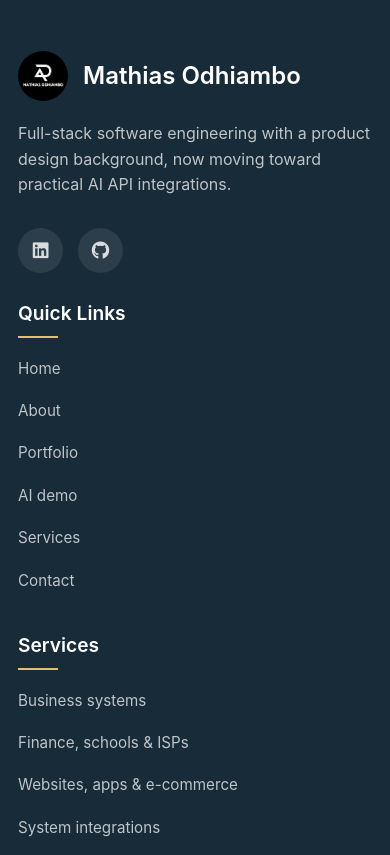
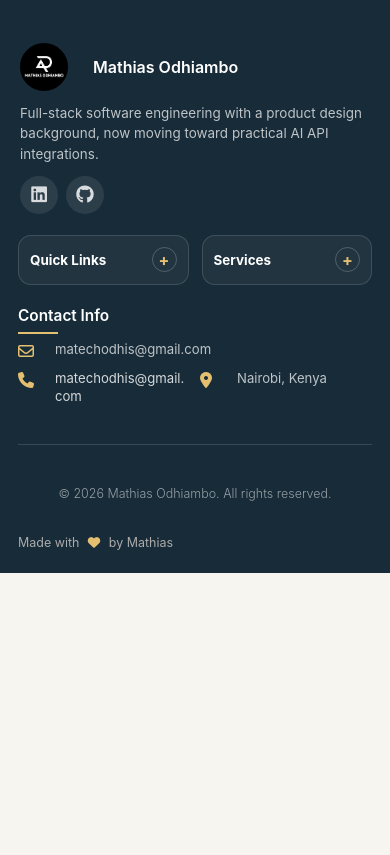
Before and after one commit to mato002/portfolio, a plain HTML site: page index.html in a window 390 px wide. Shown: the part 2480-3335 px from the top of the page. After the commit the page ends 3053 px from the top, so only its background shows below. Drawn offline with nearby package versions, Linux system fonts and the light colour scheme.

Commit message:
Collapse footer navigation on mobile

```diff
--- a/index.html
+++ b/index.html
@@ -191,8 +191,8 @@
                     </div>
                 </div>
 
-                <div class="footer-section">
-                    <h4>Quick Links</h4>
+                <details class="footer-section footer-accordion" open>
+                    <summary>Quick Links</summary>
                     <ul class="footer-links">
                         <li><a href="index.html">Home</a></li>
                         <li><a href="about.html">About</a></li>
@@ -201,17 +201,17 @@
                         <li><a href="services.html">Services</a></li>
                         <li><a href="contact.html">Contact</a></li>
                     </ul>
-                </div>
+                </details>
 
-                <div class="footer-section">
-                    <h4>Services</h4>
+                <details class="footer-section footer-accordion" open>
+                    <summary>Services</summary>
                     <ul class="footer-links">
                         <li><a href="services.html">Business systems</a></li>
-                        <li><a href="services.html">Finance, schools & ISPs</a></li>
-                        <li><a href="services.html">Websites, apps & e-commerce</a></li>
+                        <li><a href="services.html">Finance, schools &amp; ISPs</a></li>
+                        <li><a href="services.html">Websites, apps &amp; e-commerce</a></li>
                         <li><a href="services.html">System integrations</a></li>
                     </ul>
-                </div>
+                </details>
 
                 <div class="footer-section">
                     <h4>Contact Info</h4>
--- a/index.js
+++ b/index.js
@@ -61,6 +61,19 @@ function closeMenu(e){
 document.addEventListener('DOMContentLoaded', function() {
     const currentYear = document.getElementById('current-year');
     if (currentYear) currentYear.textContent = new Date().getFullYear();
+
+    const footerAccordionQuery = window.matchMedia('(max-width: 768px)');
+    const syncFooterAccordions = function() {
+        document.querySelectorAll('.footer-accordion').forEach(function(section) {
+            section.open = !footerAccordionQuery.matches;
+        });
+    };
+    syncFooterAccordions();
+    if (footerAccordionQuery.addEventListener) {
+        footerAccordionQuery.addEventListener('change', syncFooterAccordions);
+    } else {
+        footerAccordionQuery.addListener(syncFooterAccordions);
+    }
 
     const closeBtn = document.querySelector('.menu-close');
     if (closeBtn) closeBtn.addEventListener('click', closeMenu);
--- a/pages.css
+++ b/pages.css
@@ -353,3 +353,51 @@ body:not(:has(#header)) > #about.about-page { background: radial-gradient(ellips
     .about-page .tab-btn { font-size: .7rem; }
     .ai-panel-heading { align-items: flex-start; flex-direction: column; gap: 8px; }
 }
+
+/* Footer navigation collapses into a compact phone grid. */
+#footer .footer-accordion > summary { position: relative; display: block; color: white; font-size: 1.1rem; font-weight: 700; cursor: pointer; list-style: none; }
+#footer .footer-accordion > summary::-webkit-details-marker { display: none; }
+#footer .footer-accordion > summary::marker { content: ""; }
+#footer .footer-accordion > summary::after { content: ""; position: absolute; bottom: -9px; left: 0; width: 40px; height: 2px; background: var(--lime); }
+
+@media (max-width: 768px) {
+    #footer .footer-content { grid-template-columns: repeat(2, minmax(0,1fr)); gap: 13px; margin-bottom: 18px; padding: 28px 0 20px; }
+    #footer .footer-content > .footer-section:first-child,
+    #footer .footer-content > .footer-section:last-child { grid-column: 1 / -1; }
+    #footer .footer-content > .footer-section:first-child { padding: 0 2px 8px; }
+    #footer .footer-logo { gap: 10px; margin-bottom: 12px; }
+    #footer .footer-logo-img { width: 48px; height: 48px; object-fit: contain; }
+    #footer .footer-logo h3 { font-size: 1rem; }
+    #footer .footer-description { max-width: 480px; margin: 0 0 12px; font-size: .84rem; line-height: 1.5; }
+    #footer .footer-social { gap: 8px; }
+    #footer .footer-social .social-link { width: 38px; height: 38px; }
+    #footer .footer-accordion { min-width: 0; align-self: start; padding: 0 11px; border: 1px solid rgba(255,255,255,.14); border-radius: 13px; background: rgba(255,255,255,.045); }
+    #footer .footer-accordion > summary { display: flex; align-items: center; justify-content: space-between; min-height: 48px; padding: 0; font-size: .84rem; white-space: nowrap; }
+    #footer .footer-accordion > summary::after { position: static; display: grid; flex: 0 0 23px; width: 23px; height: 23px; place-items: center; border: 1px solid rgba(255,255,255,.22); border-radius: 50%; background: transparent; color: var(--lime); font-size: 1rem; line-height: 1; }
+    #footer .footer-accordion:not([open]) > summary::after { content: "+"; }
+    #footer .footer-accordion[open] > summary::after { content: "−"; }
+    #footer .footer-accordion[open] > summary { margin-bottom: 6px; }
+    #footer .footer-accordion .footer-links { grid-template-columns: repeat(2, minmax(0,1fr)); gap: 2px 6px; padding: 0 0 10px; }
+    #footer .footer-accordion:nth-child(3) .footer-links { grid-template-columns: 1fr; }
+    #footer .footer-accordion .footer-links li { min-width: 0; margin: 0; }
+    #footer .footer-accordion .footer-links a { display: flex; align-items: center; min-height: 38px; font-size: .77rem; line-height: 1.25; overflow-wrap: anywhere; }
+    #footer .footer-content > .footer-section:last-child h4 { margin: 5px 0 12px; font-size: .96rem; }
+    #footer .footer-section:last-child h4::after { bottom: -6px; }
+    #footer .contact-info { display: grid; grid-template-columns: repeat(2,minmax(0,1fr)); gap: 10px; }
+    #footer .contact-item { min-width: 0; align-items: flex-start; gap: 9px; font-size: .82rem; line-height: 1.4; overflow-wrap: anywhere; }
+    #footer .contact-item:first-child { grid-column: 1 / -1; }
+    #footer .contact-item i { flex: 0 0 16px; margin-top: 3px; }
+    #footer .contact-item a { overflow-wrap: anywhere; }
+    #footer .footer-bottom { padding-top: 15px; }
+    #footer .footer-bottom-content { align-items: flex-start; gap: 6px; }
+    #footer .copyright, #footer .made-with { font-size: .78rem; line-height: 1.5; }
+}
+
+@media (max-width: 360px) {
+    #footer .footer-content { gap: 10px; }
+    #footer .footer-accordion { padding: 0 9px; }
+    #footer .footer-accordion > summary { font-size: .78rem; }
+    #footer .footer-accordion > summary::after { flex-basis: 20px; width: 20px; height: 20px; }
+    #footer .contact-info { grid-template-columns: 1fr; }
+    #footer .contact-item:first-child { grid-column: auto; }
+}
```
Also changed, not shown: about.html (+8 -8 lines), ai-demo.html (+8 -8 lines), contact.html (+8 -8 lines), portfolio.html (+8 -8 lines), services.html (+8 -8 lines).
